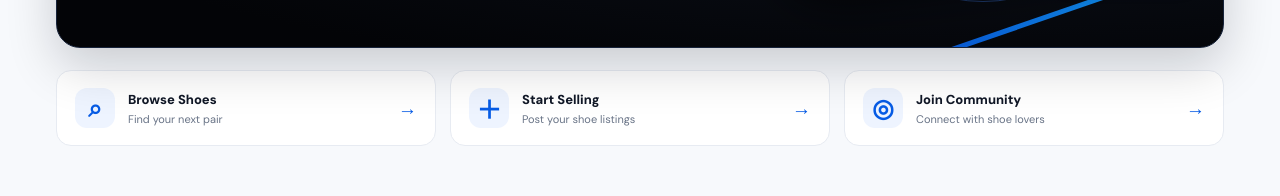
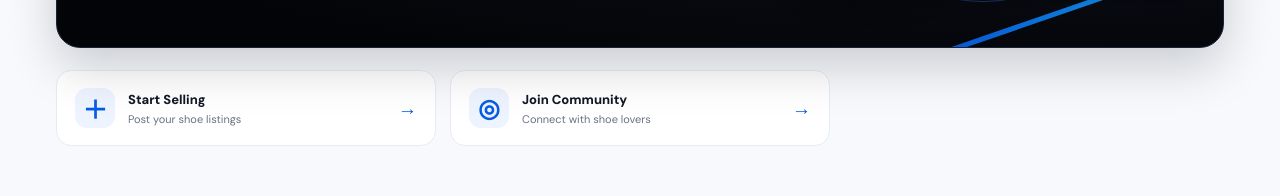
Before and after one commit to kuyadeidei28-alt/sole-market-ph, a Next.js app: page / in a window 1280 px wide. Shown: the part 461-657 px from the top of the page. Built offline with nearby package versions, Linux system fonts and the light colour scheme; no server answers; the database is empty.

Commit message:
Remove Browse Shoes quick link card

```diff
--- a/app/page.tsx
+++ b/app/page.tsx
@@ -97,7 +97,6 @@ export default function Home() {
         </section>
 
         <section className="quick-links" aria-label="Marketplace features">
-          <Link className="quick-card" href="/"><span className="quick-icon">⌕</span><span><b>Browse Shoes</b><small>Find your next pair</small></span><span className="quick-arrow">→</span></Link>
           <Link className="quick-card" href="/seller"><span className="quick-icon">＋</span><span><b>Start Selling</b><small>Post your shoe listings</small></span><span className="quick-arrow">→</span></Link>
           <Link className="quick-card" href="/community"><span className="quick-icon">◎</span><span><b>Join Community</b><small>Connect with shoe lovers</small></span><span className="quick-arrow">→</span></Link>
         </section>
```
